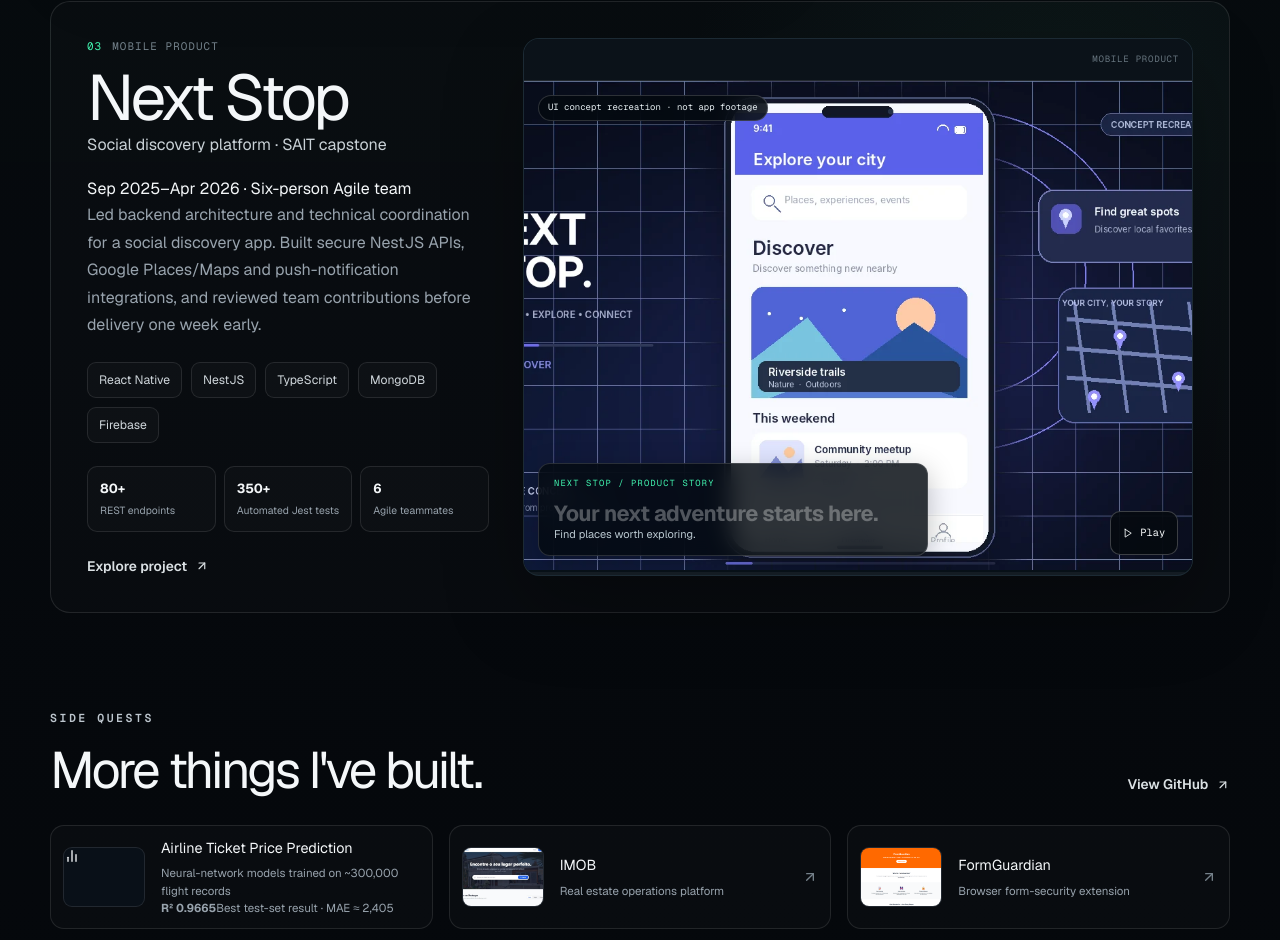
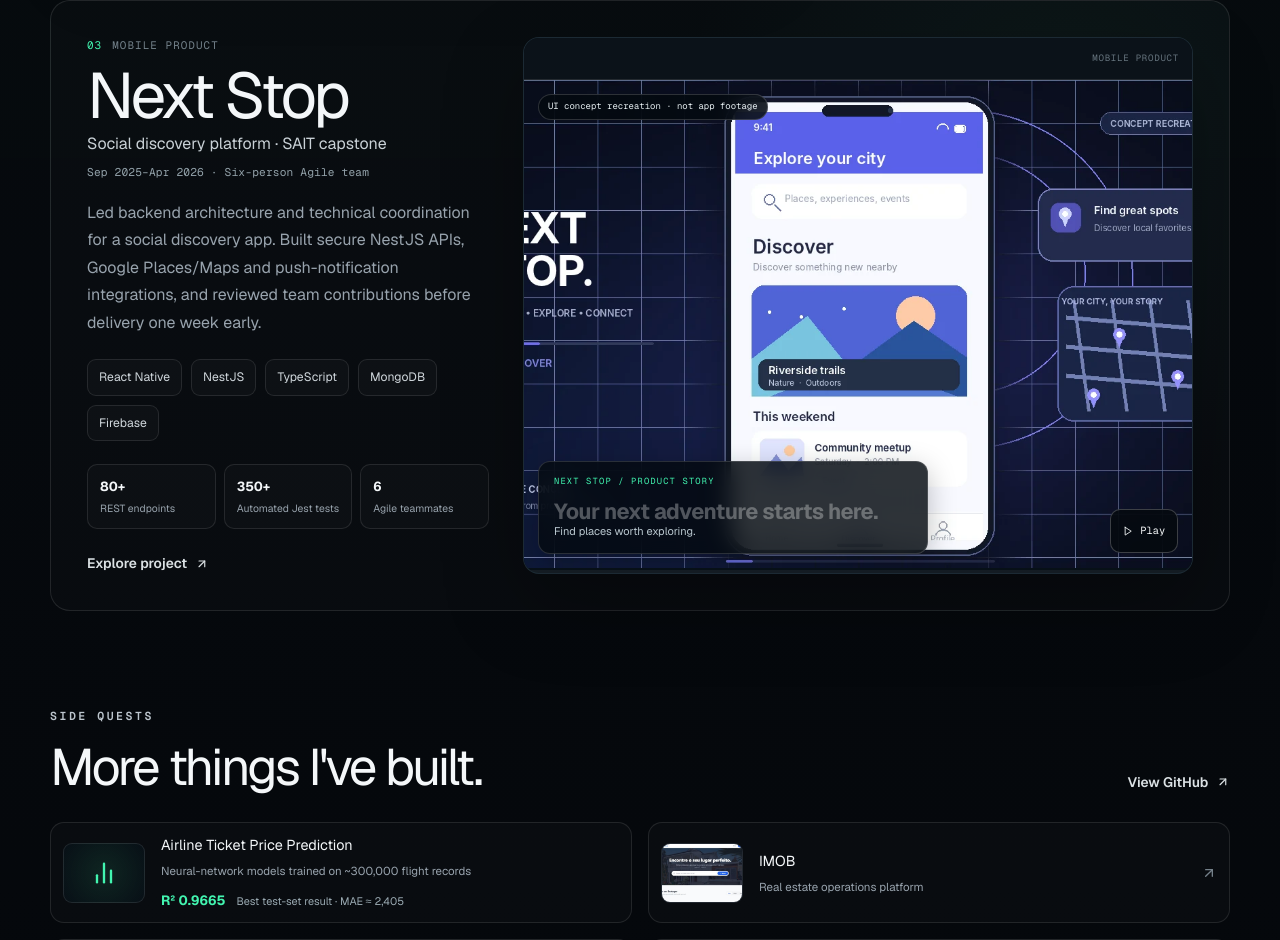
Before and after one commit to ViniciusBerger/Vinicius-portifolio, a Next.js app: page / in a window 1280 px wide. Shown: the part 2537-3477 px from the top of the page. Built offline with nearby package versions, Linux system fonts and the light colour scheme.

Commit message:
Style education summary, project dates and machine-learning evidence card responsively

```diff
--- a/src/app/interactive.css
+++ b/src/app/interactive.css
@@ -736,3 +736,111 @@ section[id] {
   .project-reel-caption strong { animation: none !important; }
   .project-reel--has-video .project-reel-video { transition: none !important; }
 }
+
+
+/* Career positioning: verified project dates, evidence and education. */
+.project-showcase .project-subtitle {
+  margin-bottom: 8px;
+}
+.project-period {
+  margin: 0 0 18px;
+  color: #92a1a9;
+  font: 0.7rem/1.5 var(--font-geist-mono), monospace;
+  letter-spacing: 0.015em;
+}
+.other-project-grid {
+  grid-template-columns: repeat(2, minmax(0, 1fr));
+}
+.other-project-card--analysis {
+  grid-template-columns: 82px minmax(0, 1fr);
+}
+.other-project-thumb--analysis {
+  display: grid;
+  place-items: center;
+  color: var(--accent);
+  background: radial-gradient(circle at center, rgba(66,245,176,.11), rgba(8,16,23,.95));
+}
+.other-project-thumb--analysis svg {
+  width: 28px;
+  height: 28px;
+}
+.other-project-card .other-project-metric {
+  display: flex;
+  flex-wrap: wrap;
+  align-items: baseline;
+  gap: 5px 11px;
+  margin: 11px 0 0;
+}
+.other-project-metric strong {
+  color: var(--accent);
+  font-size: .84rem;
+  font-weight: 650;
+}
+.other-project-metric span {
+  color: #9babb3;
+  font-size: .68rem;
+}
+.education-summary {
+  display: grid;
+  grid-template-columns: 56px minmax(0, 1fr) auto;
+  gap: 20px;
+  align-items: center;
+  margin-top: 54px;
+  padding: 24px 26px;
+  border: 1px solid var(--line);
+  border-radius: 16px;
+  background: radial-gradient(circle at 0 50%,rgba(66,245,176,.04),transparent 32%),rgba(255,255,255,.014);
+}
+.education-summary-icon {
+  display: grid;
+  width: 54px;
+  height: 54px;
+  place-items: center;
+  border: 1px solid rgba(66,245,176,.2);
+  border-radius: 12px;
+  background: rgba(66,245,176,.05);
+  color: var(--accent);
+}
+.education-summary-icon svg {
+  width: 23px;
+  height: 23px;
+}
+.education-summary-kicker {
+  color: var(--accent);
+  font: .64rem/1.5 var(--font-geist-mono), monospace;
+  letter-spacing: .11em;
+}
+.education-summary h3 {
+  margin: 5px 0;
+  font-size: 1.15rem;
+  letter-spacing: -.02em;
+}
+.education-summary p {
+  margin: 0;
+  color: var(--muted);
+  font-size: .8rem;
+  line-height: 1.5;
+}
+.education-summary-status {
+  padding: 7px 11px;
+  border: 1px solid rgba(66,245,176,.21);
+  border-radius: 999px;
+  color: #b0e9cf;
+  font: .63rem var(--font-geist-mono), monospace;
+}
+@media (max-width: 820px) {
+  .other-project-grid { grid-template-columns: 1fr; }
+}
+@media (max-width: 600px) {
+  .other-project-card--analysis { grid-template-columns: 62px minmax(0, 1fr); }
+  .other-project-thumb--analysis { width: 62px; height: 62px; }
+  .education-summary {
+    grid-template-columns: 44px minmax(0,1fr);
+    gap: 12px;
+    padding: 18px;
+    margin-top: 38px;
+  }
+  .education-summary-icon { width: 44px; height: 44px; }
+  .education-summary-status { grid-column: 2; justify-self: start; }
+  .education-summary h3 { font-size: 1rem; }
+}
```
